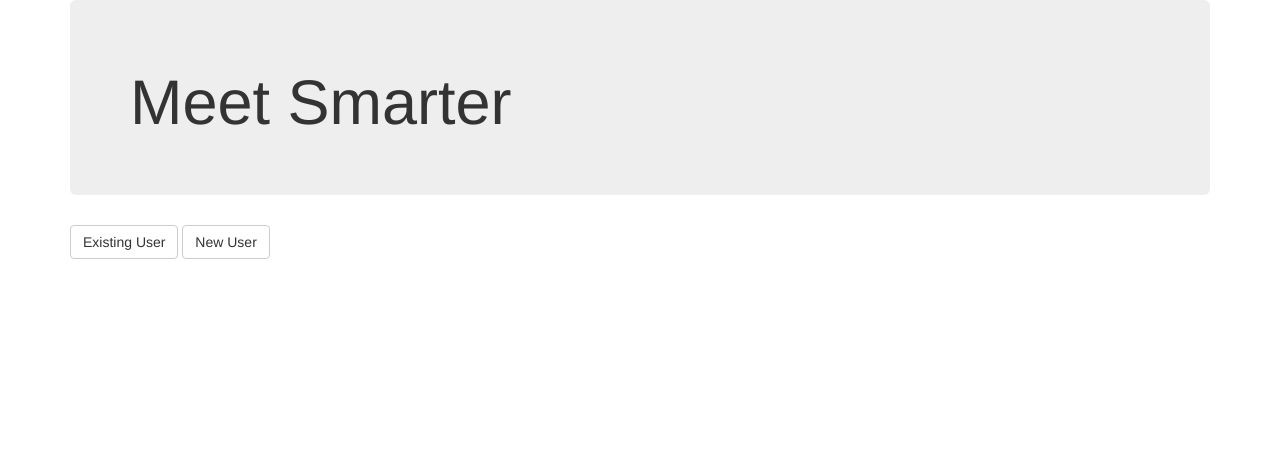
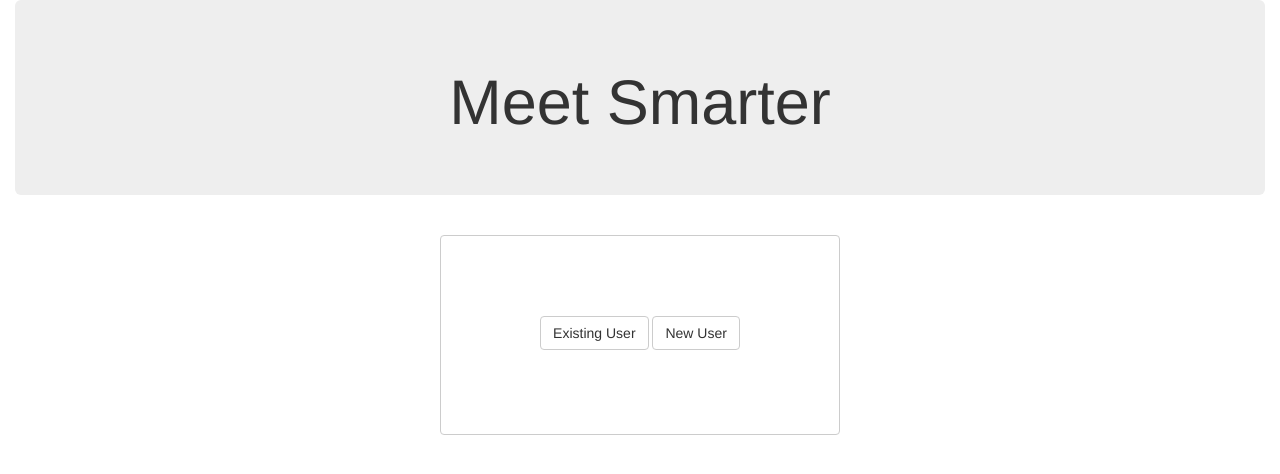
Before and after one commit to greymartinb/BrainStorm, a PHP site: page /login.html in a window 1280 px wide. Shown: the top 474 px of the page. Run offline with PHP 8.4, Linux system fonts and the light colour scheme; some libraries are stand-ins or nearby versions.

Commit message:
Re-added style.css.  Add password confirm for new users.

```diff
--- a/login.html
+++ b/login.html
@@ -48,15 +48,19 @@
                         <!-- <form role="form" action="/dbcall.php" method="post"> -->
                         <div class="form-group">
                             <label for="userName">User Name</label>
-                            <input class="form-control" id="userNameInput" type="text">
+                            <input class="form-control" id="userNameInput" type="text" placeholder="jSmith">
                         </div>
                         <div class="form-group">
                             <label for="password">Password</label>
-                            <input class="form-control" id="passwordInput" type="text">
+                            <input class="form-control" id="passwordInput" type="text" placeholder="********">
+                        </div>
+                        <div class="form-group">
+                            <label for="password-confirm">Confirm Password</label>
+                            <input class="form-control" id="passwordConfirm" type="text" placeholder="********">
                         </div>
                         <div class="form-group">
                             <label for="nameInput">Name</label>
-                            <input class="form-control" id="nameInput" type="text">
+                            <input class="form-control" id="nameInput" type="text" placeholder="Jane Smith">
                         </div>
                         <button class="btn btn-default" id="create" type="submit">Submit</button>
                     </form>
--- a/login.js
+++ b/login.js
@@ -20,6 +20,7 @@ var database = firebase.database();
 
 var userName = "";
 var password = "";
+var confirmPassword = "";
 var exists = false;
 var users = database.ref("/users");
 var name = "";
@@ -88,9 +89,10 @@ $("#create").on("click", function(event) {
     console.log("third event")
 
     // CAPTURE NEW USER INFO FROM FORM.
-    userName = $("#userNameInput").val();
-    password = $("#passwordInput").val();
-    name = $("#nameInput").val();
+    userName = $("#userNameInput").val().trim();
+    password = $("#passwordInput").val().trim();
+    confirmPassword = $("#passwordConfirm").val().trim();
+    name = $("#nameInput").val().trim();
 
     console.log(users.key);
 
@@ -156,12 +158,25 @@ function addNew() {
             $("#notificationShow").text("");
         }, 2500);
     } else {
-        // ELSE (exists being false) PUSH NEW USER FORM INFO TO DATABASE.
+        // ELSE (exists being false)
+        // CHECK passwordInput MATCHES passwordConfirm.
+        if (password !== confirmPassword) {
+            console.log(password);
+            console.log(confirmPassword);
+            // NOTIFY USER PASSWORDS MUST MATCH.
+            $("#notificationShow").append("Passwords must match.").addClass("accessDenied").removeClass("accessGranted");
+            // REMOVE MESSAGE AFTER 2.5 SECONDS.
+            setTimeout(function() {
+                $("#notificationShow").text("");
+            }, 2500);
+        } else {
+            // PUSH NEW USER FORM INFO TO DATABASE.
             database.ref("/users").push({
                 userName: userName,
                 password: password,
                 name: name
             });
+
             // NOTIFY USER THEY CAN NOW LOGIN BY SELECTING "Existing User".
             $("#notificationShow").append("New user created.  When page reloads select \"Existing User\".").addClass("accessGranted").removeClass("accessDenied");
             // RELOAD PAGE AFTER 2.5 SECONDS.
@@ -170,3 +185,4 @@ function addNew() {
             }, 2500);
         }
     }
+}
--- a/style.css
+++ b/style.css
@@ -1,3 +1,9 @@
+label {
+    margin-top: 10px;
+    margin-left: -5px;
+    font-weight: 700;
+}
+
 #map {
     height: 400px;
     width: 100%;
@@ -6,3 +12,59 @@
     margin-bottom: 15px;
     overflow: auto;
 }
+
+#notificationShow {
+	text-align: center;
+	font-weight: 700;
+	font-size: 14px;
+}
+
+.big {
+    width: 100%;
+}
+
+.jumbotron {
+    width: 100%;
+    text-align: center;
+}
+
+.user {
+    margin: 80px auto;
+}
+
+.firstChoice {
+    height: 200px;
+    width: 400px;
+    text-align: center;
+    margin: 10px auto;
+    border: 1px solid #cccccc;
+    border-radius: 4px;
+}
+
+.existing {
+    height: 280px;
+    width: 400px;
+    margin: 10px auto;
+    border: 1px solid #cccccc;
+    border-radius: 4px;
+}
+
+.new {
+    height: 415px;
+    width: 400px;
+    margin: 10px auto;
+    border: 1px solid #cccccc;
+    border-radius: 4px;
+}
+
+.accessGranted {
+	color: green;
+}
+
+.accessDenied {
+	color: red;
+}
+
+.hidden {
+	display: none;
+}
```
Lines whose indentation alone changed are shown as unchanged.
